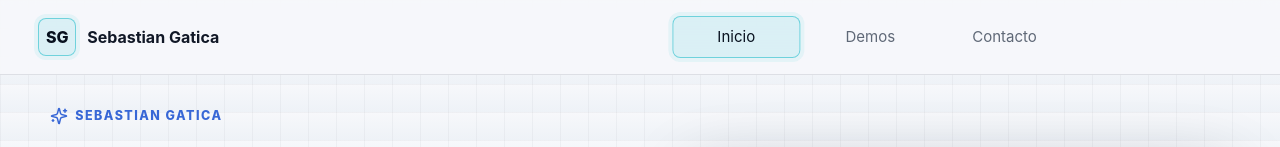
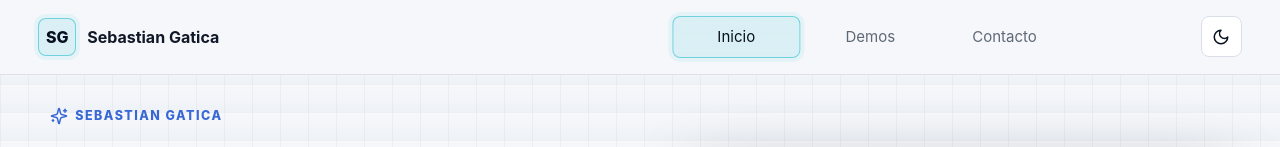
Before and after one commit to Sebas-gatica-dev/sgdev-porfolio, a React (Vite) app: page / in a window 1280 px wide. Shown: the top 147 px of the page. Built offline with nearby package versions, Linux system fonts and the light colour scheme.

Commit message:
Limit light theme lock to mobile

```diff
--- a/src/App.tsx
+++ b/src/App.tsx
@@ -8,7 +8,7 @@ import {
   routePathFromLocation,
   withBasePath,
 } from './app/routing'
-import { getInitialTheme, persistTheme } from './app/theme'
+import { getInitialTheme, isMobileThemeLocked, persistTheme } from './app/theme'
 import { AboutPortfolioModal } from './components/AboutPortfolioModal'
 import { PageLink } from './components/PageLink'
 import { primaryNavItems, profileLinks } from './data/siteContent'
@@ -26,6 +26,19 @@ function App() {
   useEffect(() => {
     persistTheme(theme)
   }, [theme])
+
+  useEffect(() => {
+    const mediaQuery = window.matchMedia('(max-width: 720px)')
+    const forceLightThemeOnMobile = () => {
+      if (isMobileThemeLocked()) {
+        setTheme('light')
+      }
+    }
+
+    forceLightThemeOnMobile()
+    mediaQuery.addEventListener('change', forceLightThemeOnMobile)
+    return () => mediaQuery.removeEventListener('change', forceLightThemeOnMobile)
+  }, [])
 
   useEffect(() => {
     const currentRoute = resolveRoute(window.location.pathname)
@@ -92,7 +105,7 @@ function App() {
             ))}
           </nav>
           <button
-            className="theme-toggle theme-toggle-hidden"
+            className="theme-toggle"
             type="button"
             onClick={toggleTheme}
             aria-label={theme === 'dark' ? 'Cambiar a tema claro' : 'Cambiar a tema oscuro'}
--- a/src/app/theme.ts
+++ b/src/app/theme.ts
@@ -1,9 +1,23 @@
 export type Theme = 'light' | 'dark'
 
 const THEME_STORAGE_KEY = 'sg-portfolio-theme'
+const MOBILE_THEME_QUERY = '(max-width: 720px)'
+
+export function isMobileThemeLocked() {
+  return window.matchMedia(MOBILE_THEME_QUERY).matches
+}
 
 export function getInitialTheme(): Theme {
-  return 'light'
+  if (isMobileThemeLocked()) {
+    return 'light'
+  }
+
+  const savedTheme = window.localStorage.getItem(THEME_STORAGE_KEY)
+  if (savedTheme === 'light' || savedTheme === 'dark') {
+    return savedTheme
+  }
+
+  return window.matchMedia('(prefers-color-scheme: dark)').matches ? 'dark' : 'light'
 }
 
 export function persistTheme(theme: Theme) {
--- a/src/styles.css
+++ b/src/styles.css
@@ -311,10 +311,6 @@ a {
   transform: translateY(-1px);
 }
 
-.theme-toggle-hidden {
-  display: none;
-}
-
 main {
   width: min(1180px, calc(100% - 2rem));
   margin: 0 auto;
@@ -3908,6 +3904,7 @@ main {
   }
 
   .theme-toggle {
+    display: none;
     width: 2.35rem;
   }
 
```
